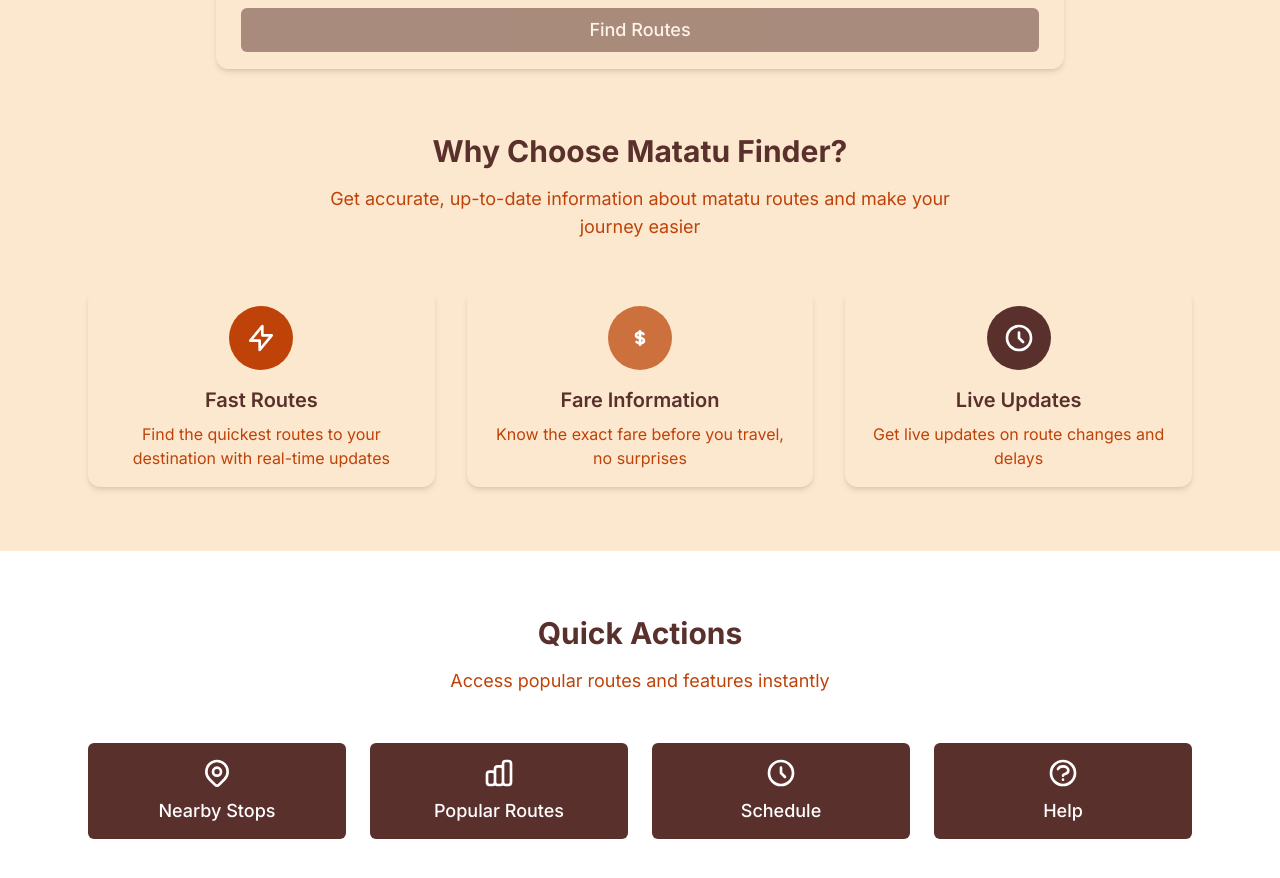
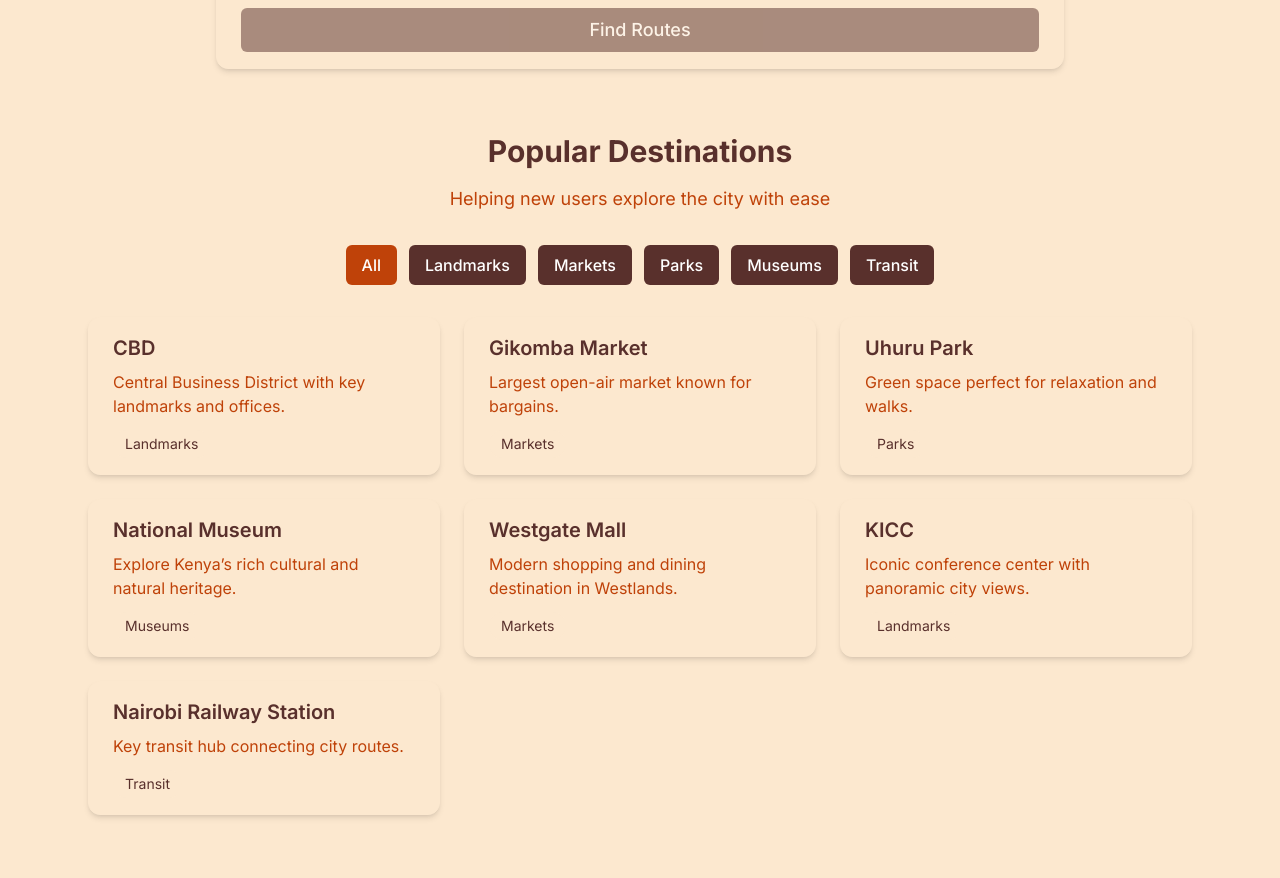
Before and after one commit to Emmy-ck/switch, a Next.js app in the folder matatu-finder/: page / in a window 1280 px wide. Shown: the part 480-1358 px from the top of the page. Built offline with nearby package versions, Linux system fonts and the light colour scheme.

Commit message:
Updating buttons backgrounds

```diff
--- a/matatu-finder/src/app/page.tsx
+++ b/matatu-finder/src/app/page.tsx
@@ -7,6 +7,21 @@ export default function HomePage() {
   const [fromLocation, setFromLocation] = useState('');
   const [toLocation, setToLocation] = useState('');
   const [isSearching, setIsSearching] = useState(false);
+  const categories = ['All', 'Landmarks', 'Markets', 'Parks', 'Museums', 'Transit'] as const;
+  type Category = typeof categories[number];
+  const [selectedCategory, setSelectedCategory] = useState<Category>('All');
+  const destinations: Array<{ name: string; category: Category; description: string }> = [
+    { name: 'CBD', category: 'Landmarks', description: 'Central Business District with key landmarks and offices.' },
+    { name: 'Gikomba Market', category: 'Markets', description: 'Largest open-air market known for bargains.' },
+    { name: 'Uhuru Park', category: 'Parks', description: 'Green space perfect for relaxation and walks.' },
+    { name: 'National Museum', category: 'Museums', description: 'Explore Kenya’s rich cultural and natural heritage.' },
+    { name: 'Westgate Mall', category: 'Markets', description: 'Modern shopping and dining destination in Westlands.' },
+    { name: 'KICC', category: 'Landmarks', description: 'Iconic conference center with panoramic city views.' },
+    { name: 'Nairobi Railway Station', category: 'Transit', description: 'Key transit hub connecting city routes.' },
+  ];
+  const filteredDestinations = selectedCategory === 'All'
+    ? destinations
+    : destinations.filter((d) => d.category === selectedCategory);
 
   const handleSearch = async (e: React.FormEvent) => {
     e.preventDefault();
@@ -71,7 +86,6 @@ export default function HomePage() {
                 </div>
                 <Button
                   type="submit"
-                  className="bg-[var(--color-brand-primary)] text-white"
                   variant="primary"
                   size="lg"
                   loading={isSearching}
@@ -86,104 +100,41 @@ export default function HomePage() {
         </Card>
       </div>
 
-      {/* Features Section */}
+
+      {/* Popular Destinations Section */}
       <div className="max-w-6xl mx-auto px-6 py-16">
-        <div className="text-center mb-12 fade-in delay-300">
-          <h2 className="text-3xl font-bold text-[var(--color-brand-dark)] mb-4">
-            Why Choose Matatu Finder?
-          </h2>
-          <p className="text-lg text-[var(--color-brand-primary)] max-w-2xl mx-auto">
-            Get accurate, up-to-date information about matatu routes and make your journey easier
-          </p>
+        <div className="text-center mb-8 fade-in delay-300">
+          <h2 className="text-3xl font-bold text-[var(--color-brand-dark)] mb-4">Popular Destinations</h2>
+          <p className="text-lg text-[var(--color-brand-primary)]">Helping new users explore the city with ease</p>
         </div>
 
-        <div className="grid grid-cols-1 md:grid-cols-3 gap-8">
-          <Card className="text-center slide-in-left delay-100">
-            <CardBody>
-              <div className="w-16 h-16 bg-[var(--color-brand-primary)] rounded-full flex items-center justify-center mx-auto mb-4">
-                <svg className="w-8 h-8 text-[var(--color-brand-white)]" fill="none" stroke="currentColor" viewBox="0 0 24 24">
-                  <path strokeLinecap="round" strokeLinejoin="round" strokeWidth={2} d="M13 10V3L4 14h7v7l9-11h-7z" />
-                </svg>
-              </div>
-              <h3 className="text-xl font-semibold text-[var(--color-brand-dark)] mb-2">Fast Routes</h3>
-              <p className="text-[var(--color-brand-primary)]">
-                Find the quickest routes to your destination with real-time updates
-              </p>
-            </CardBody>
-          </Card>
+        <div className="flex flex-wrap gap-3 justify-center mb-8">
+          {categories.map((cat) => (
+            <Button
+              key={cat}
+              variant="outline"
+              size="md"
+              className={selectedCategory === cat
+                ? '!bg-[var(--color-brand-primary)] !text-[var(--color-brand-white)] !border-0 !border-none focus:!ring-0 focus:!ring-offset-0'
+                : ''
+              }
+              onClick={() => setSelectedCategory(cat as typeof categories[number])}
+            >
+              {cat}
+            </Button>
+          ))}
+        </div>
 
-          <Card className="text-center slide-in-bottom delay-200">
-            <CardBody>
-              <div className="w-16 h-16 bg-[var(--color-brand-accent)] rounded-full flex items-center justify-center mx-auto mb-4">
-                <svg className="w-8 h-8 text-[var(--color-brand-white)]" fill="none" stroke="currentColor" viewBox="0 0 24 24">
-                  <path strokeLinecap="round" strokeLinejoin="round" strokeWidth={2} d="M12 8c-1.657 0-3 .895-3 2s1.343 2 3 2 3 .895 3 2-1.343 2-3 2m0-8c1.11 0 2.08.402 2.599 1M12 8V7m0 1v8m0 0v1m0-1c-1.11 0-2.08-.402-2.599-1" />
-                </svg>
-              </div>
-              <h3 className="text-xl font-semibold text-[var(--color-brand-dark)] mb-2">Fare Information</h3>
-              <p className="text-[var(--color-brand-primary)]">
-                Know the exact fare before you travel, no surprises
-              </p>
-            </CardBody>
-          </Card>
-
-          <Card className="text-center slide-in-right delay-300">
-            <CardBody>
-              <div className="w-16 h-16 bg-[var(--color-brand-dark)] rounded-full flex items-center justify-center mx-auto mb-4">
-                <svg className="w-8 h-8 text-[var(--color-brand-white)]" fill="none" stroke="currentColor" viewBox="0 0 24 24">
-                  <path strokeLinecap="round" strokeLinejoin="round" strokeWidth={2} d="M12 8v4l3 3m6-3a9 9 0 11-18 0 9 9 0 0118 0z" />
-                </svg>
-              </div>
-              <h3 className="text-xl font-semibold text-[var(--color-brand-dark)] mb-2">Live Updates</h3>
-              <p className="text-[var(--color-brand-primary)]">
-                Get live updates on route changes and delays
-              </p>
-            </CardBody>
-          </Card>
-        </div>
-      </div>
-
-      {/* Quick Actions */}
-      <div className="bg-[var(--color-brand-white)] py-16">
-        <div className="max-w-6xl mx-auto px-6">
-          <div className="text-center mb-12 fade-in delay-500">
-            <h2 className="text-3xl font-bold text-[var(--color-brand-dark)] mb-4">
-              Quick Actions
-            </h2>
-            <p className="text-lg text-[var(--color-brand-primary)]">
-              Access popular routes and features instantly
-            </p>
-          </div>
-
-          <div className="grid grid-cols-1 md:grid-cols-2 lg:grid-cols-4 gap-6">
-            <Button variant="outline" size="lg" className="h-24 flex-col">
-              <svg className="w-8 h-8 mb-2" fill="none" stroke="currentColor" viewBox="0 0 24 24">
-                <path strokeLinecap="round" strokeLinejoin="round" strokeWidth={2} d="M17.657 16.657L13.414 20.9a1.998 1.998 0 01-2.827 0l-4.244-4.243a8 8 0 1111.314 0z" />
-                <path strokeLinecap="round" strokeLinejoin="round" strokeWidth={2} d="M15 11a3 3 0 11-6 0 3 3 0 016 0z" />
-              </svg>
-              <span>Nearby Stops</span>
-            </Button>
-
-            <Button variant="outline" size="lg" className="h-24 flex-col">
-              <svg className="w-8 h-8 mb-2" fill="none" stroke="currentColor" viewBox="0 0 24 24">
-                <path strokeLinecap="round" strokeLinejoin="round" strokeWidth={2} d="M9 19v-6a2 2 0 00-2-2H5a2 2 0 00-2 2v6a2 2 0 002 2h2a2 2 0 002-2zm0 0V9a2 2 0 012-2h2a2 2 0 012 2v10m-6 0a2 2 0 002 2h2a2 2 0 002-2m0 0V5a2 2 0 012-2h2a2 2 0 012 2v14a2 2 0 01-2 2h-2a2 2 0 01-2-2z" />
-              </svg>
-              <span>Popular Routes</span>
-            </Button>
-
-            <Button variant="outline" size="lg" className="h-24 flex-col">
-              <svg className="w-8 h-8 mb-2" fill="none" stroke="currentColor" viewBox="0 0 24 24">
-                <path strokeLinecap="round" strokeLinejoin="round" strokeWidth={2} d="M12 8v4l3 3m6-3a9 9 0 11-18 0 9 9 0 0118 0z" />
-              </svg>
-              <span>Schedule</span>
-            </Button>
-
-            <Button variant="outline" size="lg" className="h-24 flex-col">
-              <svg className="w-8 h-8 mb-2" fill="none" stroke="currentColor" viewBox="0 0 24 24">
-                <path strokeLinecap="round" strokeLinejoin="round" strokeWidth={2} d="M8.228 9c.549-1.165 2.03-2 3.772-2 2.21 0 4 1.343 4 3 0 1.4-1.278 2.575-3.006 2.907-.542.104-.994.54-.994 1.093m0 3h.01M21 12a9 9 0 11-18 0 9 9 0 0118 0z" />
-              </svg>
-              <span>Help</span>
-            </Button>
-          </div>
+        <div className="grid grid-cols-1 md:grid-cols-2 lg:grid-cols-3 gap-6">
+          {filteredDestinations.map((dest) => (
+            <Card key={dest.name} className="text-left">
+              <CardBody>
+                <h3 className="text-xl font-semibold text-[var(--color-brand-dark)] mb-2">{dest.name}</h3>
+                <p className="text-[var(--color-brand-primary)] mb-3">{dest.description}</p>
+                <span className="inline-block text-sm px-3 py-1 rounded-full bg-[var(--color-brand-light)] text-[var(--color-brand-dark)]">{dest.category}</span>
+              </CardBody>
+            </Card>
+          ))}
         </div>
       </div>
     </div>
--- a/matatu-finder/src/components/ui/Button.tsx
+++ b/matatu-finder/src/components/ui/Button.tsx
@@ -23,12 +23,12 @@ const Button: React.FC<ButtonProps> = ({
   className = '',
   fullWidth = false,
 }) => {
-  const baseClasses = 'inline-flex items-center justify-center font-medium rounded-lg transition-all duration-200 focus:outline-none focus:ring-2 focus:ring-offset-2 disabled:opacity-50 disabled:cursor-not-allowed';
+  const baseClasses = 'inline-flex items-center justify-center font-medium rounded-lg transition-all duration-200 focus:outline-none disabled:opacity-50 disabled:cursor-not-allowed';
 
   const variantClasses = {
     primary: 'bg-[var(--color-brand-primary)] text-[var(--color-brand-white)] hover:bg-[var(--color-brand-accent)] focus:ring-[var(--color-brand-primary)]',
     secondary: 'bg-[var(--color-brand-dark)] text-[var(--color-brand-white)] hover:bg-[var(--color-brand-primary)] focus:ring-[var(--color-brand-dark)]',
-    outline: 'border-2 border-[var(--color-brand-primary)] text-[var(--color-brand-primary)] hover:bg-[var(--color-brand-primary)] hover:text-[var(--color-brand-white)] focus:ring-[var(--color-brand-primary)]',
+    outline: 'text-[var(--color-brand-primary)] hover:bg-[var(--color-brand-primary)] hover:text-[var(--color-brand-white)] focus:ring-[var(--color-brand-primary)]',
     ghost: 'text-[var(--color-brand-primary)] hover:bg-[var(--color-brand-light)] focus:ring-[var(--color-brand-primary)]',
   } as const;
 
@@ -40,12 +40,14 @@ const Button: React.FC<ButtonProps> = ({
 
   const widthClass = fullWidth ? 'w-full' : '';
 
-  const classes = `${baseClasses} ${variantClasses[variant]} ${sizeClasses[size]} ${widthClass} ${className}`;
+  // Only apply variant styles if no custom className is provided
+  const shouldApplyVariant = !className || className.trim() === '';
+  const classes = `${baseClasses} ${shouldApplyVariant ? variantClasses[variant] : ''} ${sizeClasses[size]} ${widthClass}`;
 
   return (
     <button
       type={type}
-      className={classes}
+      className={`${classes} ${className}`}
       disabled={disabled || loading}
       onClick={onClick}
     >
```
